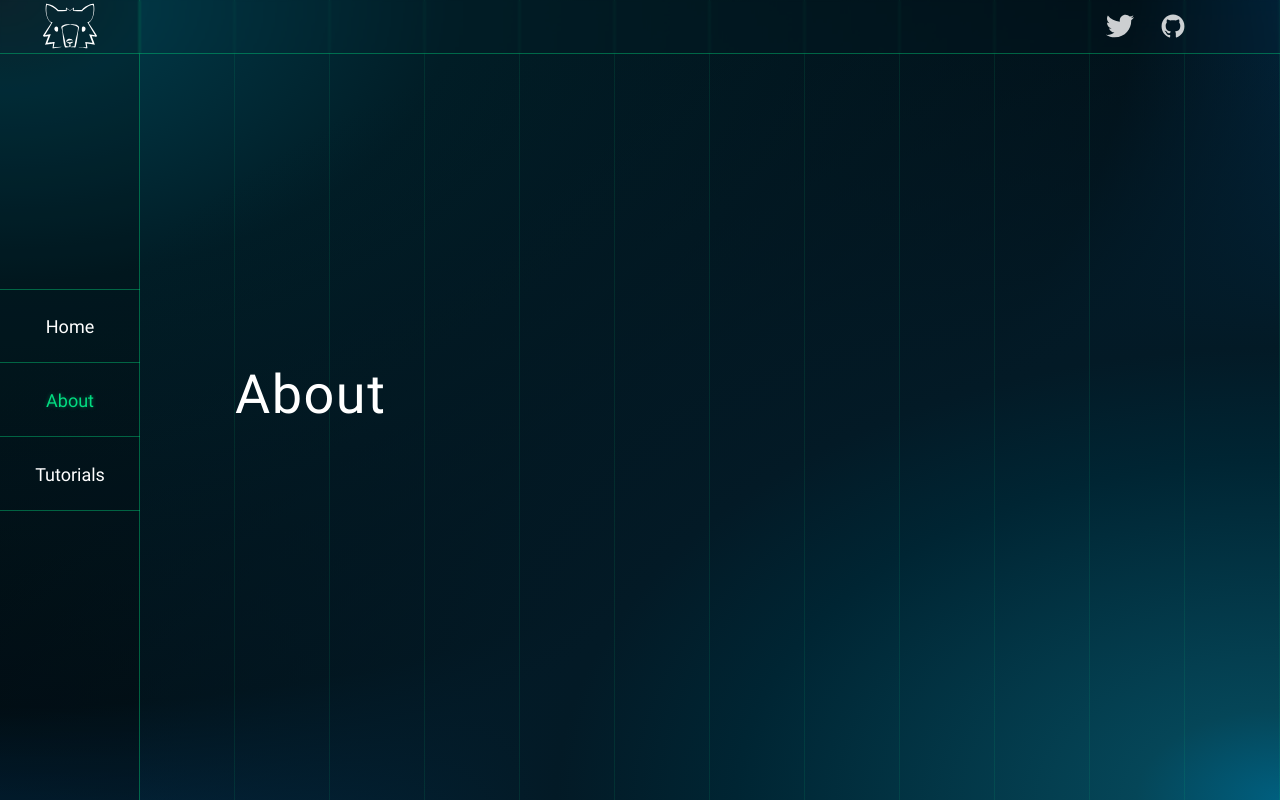
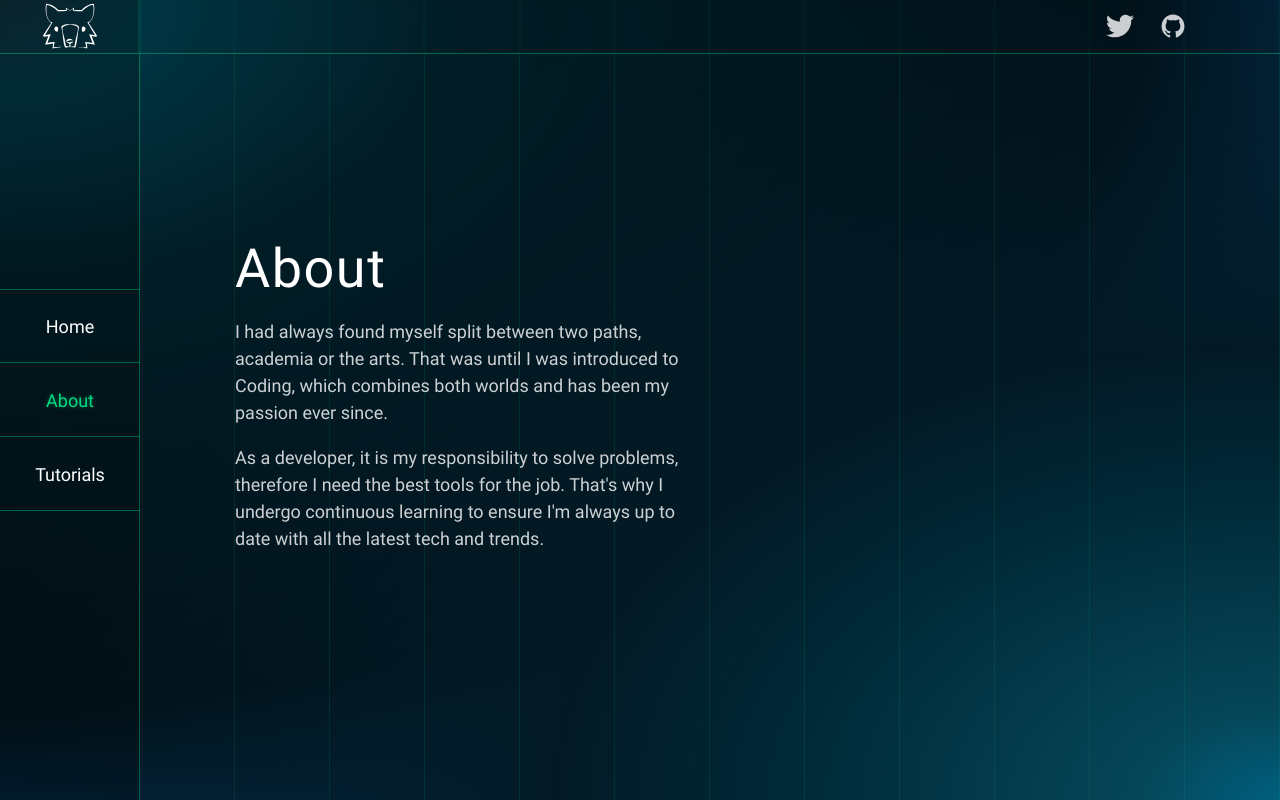
Before and after one commit to ccoyotedev/nuxt3-blog, a Nuxt app: page /about in a window 1280 px wide. Built offline with nearby package versions, Linux system fonts and the light colour scheme.

Commit message:
About paragraph added

```diff
--- a/app.vue
+++ b/app.vue
@@ -67,9 +67,15 @@ h2,
 h3,
 h4,
 h5,
-h6,
+h6 {
+  margin: 0;
+}
+
 p {
-  margin: 0;
+  font-size: 1.8rem;
+  margin-bottom: 1.2rem;
+  line-height: 1.5;
+  opacity: 0.8;
 }
 
 .container {
--- a/components/Section/About.vue
+++ b/components/Section/About.vue
@@ -1,5 +1,17 @@
 <template>
   <NuxtLayout name="section">
     <AnimatedHeading value="About" />
+    <p>I had always found myself split between two paths, academia or the arts. That was until I was introduced to Coding, which combines both worlds and has been my passion ever since.</p>
+    <p>As a developer, it is my responsibility to solve problems, therefore I need the best tools for the job. That's why I undergo continuous learning to ensure I'm always up to date with all the latest tech and trends.</p>
   </NuxtLayout>
 </template>
+
+<style scoped>
+  p {
+    width: 50%;
+    font-size: 1.8rem;
+    margin-bottom: 1.2rem;
+    line-height: 1.5;
+    opacity: 0.8;
+  }
+</style>
```
